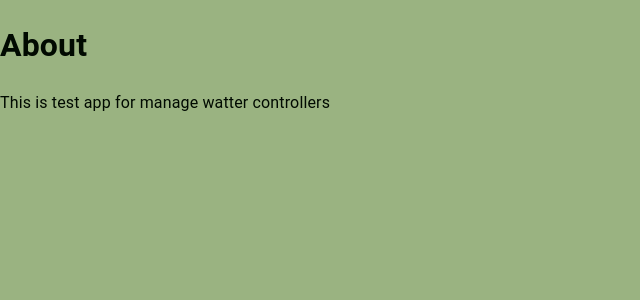
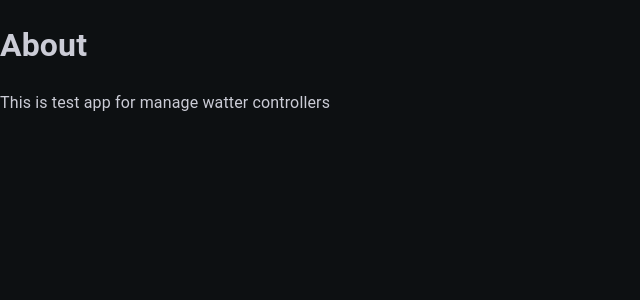
Before and after one commit to MichalakTomasz/sprinkle-master-client, a React (Vite) app: page /about in a window 1280 px wide. Shown: the top 300 px of the page, without its empty margins (0-640 px from the left). Built offline with nearby package versions, Linux system fonts and the light colour scheme; what awilix would draw is missing.

Commit message:
Added new themes and themes management

```diff
--- a/src/App.jsx
+++ b/src/App.jsx
@@ -3,22 +3,28 @@ import { Box } from '@mui/material'
 import { ThemeProvider } from '@mui/material/styles'
 import CssBaseline from '@mui/material/CssBaseline'
 import { buildTheme } from './styles/buildTheme.js'
-import { green} from './styles/themes.js'
+import themes from './styles/themes.js'
+import useDeviceStore from './store/deviceStore.js'
+import { useEffect, useState } from 'react'
 
 const App = () => {
+  const [theme, setTheme] = useState(themes[0] || {})
+  const themeId = useDeviceStore(state => state.themeId)
+
+  useEffect(() => {
+    const selectedTheme = themes.find(t => t.id === themeId)
+    setTheme(selectedTheme || themes[0])
+  }, [themeId])
 
   return (
-    <ThemeProvider theme={buildTheme(green)}>
+    <ThemeProvider theme={buildTheme(theme)}>
       <>
         <CssBaseline />
         <Box sx={{ width: '100%'}}>
           <Nav/>
         </Box>
       </>
-
     </ThemeProvider>
-
-
   )
 }
 
--- a/src/components/Dashboard.jsx
+++ b/src/components/Dashboard.jsx
@@ -18,7 +18,7 @@ const Dashboard = () => {
   return (
     <Stack spacing={2} >
       <Stack direction='row'sx={{ justifyContent: "space-between", alignItems: 'center', mb: 2 }}>
-        <Typography variant="h4">Dashboard</Typography>
+        <Typography variant="h4" sx={{ fontWeight: 'bold', fontStyle: 'italic'}}>Dashboard</Typography>
         <Button variant="overlined" onClick={onClick} startIcon={<Settings size='large' sx={{ fontSize: 30}} /> }/>
         <SettingsDialog open={open} onClose={handleClose}/>
       </Stack>
--- a/src/components/SettingsForm.jsx
+++ b/src/components/SettingsForm.jsx
@@ -5,18 +5,25 @@ import {
   Switch,
   FormControlLabel,
   Alert,
+  MenuItem,
+  Select,
+  InputLabel,
+  FormControl, // Dodaj import FormControl
 } from "@mui/material";
 import { useFormik } from "formik";
 import * as Yup from "yup";
 import { useEffect, useState } from "react";
 import container from "../container/container";
 import Settings from "../models/Settings.js";
+import themes from '../styles/themes.js'
+import useDeviceStore from "../store/deviceStore.js";
 
 const initialValues = {
   autostartScheduler: false,
   pumpStopDelay: 0,
   schedulerTick: 0,
   pumpPinNo: 0,
+  theme: ''
 };
 
 const validationSchema = Yup.object({
@@ -40,7 +47,9 @@ const validationSchema = Yup.object({
 const SettingsForm = () => {
   const dataManager = container.resolve("dataManager");
   const [formValues, setFormValues] = useState(initialValues);
-  const [apiResult, setApiResult] = useState(null);
+  const [apiResult, setApiResult] = useState(null)
+  const selectedThemeId = useDeviceStore(state => state.themeId)
+
 
   useEffect(() => {
     const fetchData = async () => {
@@ -62,13 +71,20 @@ const SettingsForm = () => {
           autostartScheduler: Boolean(autostartScheduler || false),
           pumpStopDelay: pumpStopDelay ? pumpStopDelay / 1000 : 0,
           schedulerTick: schedulerTick ? schedulerTick / 1000 : 0,
-          pumpPinNo: pumpResult?.pinNo || 0,
+          pumpPinNo: pumpResult?.pinNo || 0
         });
       }
     };
 
+
     fetchData();
-  }, [dataManager]);
+  }, [])
+
+  const onChangeTheme = (event) => {
+    const selectedThemeId = event.target.value
+    const theme = themes.find(t => t.id == selectedThemeId)
+    useDeviceStore.getState().setThemeId(theme.id)
+  }
 
   const onSubmit = async (values) => {
     try {
@@ -181,6 +197,24 @@ const SettingsForm = () => {
             shrink: true,
           }}
         />
+        <FormControl fullWidth>
+          <InputLabel id="theme-label">Theme</InputLabel>
+          <Select
+            labelId="theme-label"
+            label="Theme"
+            value={selectedThemeId}
+            onChange={onChangeTheme}
+            InputLabelProps={{
+              shrink: true,
+            }}
+          >
+            {themes.map((t) => (
+              <MenuItem key={t.id} value={t.id}>
+                {t.name}
+              </MenuItem>
+            ))}
+          </Select>
+        </FormControl>
         <Button variant="outlined" type="submit">
           Update
         </Button>
--- a/src/store/deviceStore.js
+++ b/src/store/deviceStore.js
@@ -6,6 +6,7 @@ const useDeviceStore = create((set) => ({
     tasks: [],
     deviceStates: {},
     isSchedulerEnabled: false,
+    themeId: 1,
 
     setValves: (valves) => set({ valves }),
     setPump: (pump) => set({ pump }),
@@ -25,7 +26,8 @@ const useDeviceStore = create((set) => ({
             [deviceId]: state
         }
     })),
-    setIsSchedulerEnabled: (isEnabled) => set({isSchedulerEnabled: isEnabled})
+    setIsSchedulerEnabled: (isEnabled) => set({isSchedulerEnabled: isEnabled}),
+    setThemeId: themeId => set({themeId : themeId})
 }))
 
 export default useDeviceStore
--- a/src/styles/buildTheme.js
+++ b/src/styles/buildTheme.js
@@ -4,8 +4,7 @@ export const buildTheme = themeColors => createTheme({
   palette: {
     text: {
       primary: themeColors.textColor,
-      disabled: '#f50a31'
-    }
+    },
   },
   components: {
     MuiCssBaseline: {
@@ -26,20 +25,45 @@ export const buildTheme = themeColors => createTheme({
         }
       }
     },
+    MuiButton: {
+      styleOverrides:{
+          root: {
+            borderColor: themeColors.borderColor,
+            color: themeColors.textColor
+          }
+      }
+    },
     MuiSwitch: {
       styleOverrides: {
         track: {
-          border: `2px solid ${themeColors.textColor}`
-        }
+          border: `2px solid ${themeColors.textColor}`,
+          backgroundColor: themeColors.textColor,
+          '&.Mui-checked': {
+            backgroundColor: themeColors.textColor, // Kolor tła przełącznika w stanie zaznaczonym
+          },
+        },
+        switchBase: {
+          color: themeColors.textColor,
+          '&.Mui-checked': {
+            color: themeColors.textColor, // Kolor przełącznika w stanie zaznaczonym
+          },
+        },
       }
     },
     MuiTab: {
       styleOverrides: {
         root: {
           color: themeColors.textColor,
-          '& .Mui-selected:': {
-            color: themeColors.selectedElement
+          '&.Mui-selected': {
+            color: themeColors.textColor
           }
+        }
+      }
+    },
+    MuiTabs: {
+      styleOverrides: {
+        indicator: {
+            backgroundColor:  themeColors.textColor
         }
       }
     },
@@ -61,13 +85,12 @@ export const buildTheme = themeColors => createTheme({
     MuiTextField: {
       styleOverrides: {
         root: {
-          '& .MuiOutlinedInput-root': {
+          '&.MuiOutlinedInput-root': {
             '& fieldset': {
               borderColor: themeColors.borderColor
             }
           },
         }
-
       }
     },
     MuiInputLabel: {
@@ -87,13 +110,16 @@ export const buildTheme = themeColors => createTheme({
             borderColor: themeColors.borderColor, // Kolor ramki w stanie hover
           },
           '&.Mui-focused': {
-            borderColor: '#d32f2f', // Kolor ramki w stanie focus
+            borderColor: themeColors.border, // Kolor ramki w stanie focus
           },
         },
       },
     },
     MuiSelect: {
       styleOverrides: {
+        root: {
+          color: themeColors.textColor
+        },
         select: {
           color: themeColors.textColor
         },
--- a/src/styles/themes.js
+++ b/src/styles/themes.js
@@ -1,15 +1,44 @@
-export const darkBlue = {
+const themes = [
+    {
+        id: 1,
+        name: 'Dark',
+        backgroundColor: '#0d1012',
+        borderColor: '#22292e',
+        textColor: '#cbccd6',
+        cardColor: '#14191c',
+        selectedElement: '#e9f50a'
+    }, {
+        id: 2,
+        name: 'Light grey',
+        backgroundColor: '#dde6ed',
+        borderColor: '#bfc5c9',
+        textColor: '#3c4042',
+        cardColor: '#acb1b5',
+        selectedElement: '#e9f50a'
+    }, {
+        id: 3,
+        name: 'Dark blue',
         backgroundColor: '#08023d',
         borderColor: '#1d2fa3',
         textColor: '#dadae0',
         cardColor: '#03020d',
         selectedElement: '#ff5533'
-}
-
-export const green = {
+    }, {
+        id: 4,
+        name: 'Green',
         backgroundColor: '#9ab381',
         borderColor: '#376608',
         textColor: '#010a01',
         cardColor: '#cacfc6',
         selectedElement: '#e9f50a'
-}
+    }, {
+        id: 5,
+        name: 'Grey',
+        backgroundColor: '#17171a',
+        borderColor: '#aaacb3',
+        textColor: '#cbccd6',
+        cardColor: '#242426',
+        selectedElement: '#e9f50a'
+    }]
+
+export default themes
```
Lines whose indentation alone changed are shown as unchanged.
